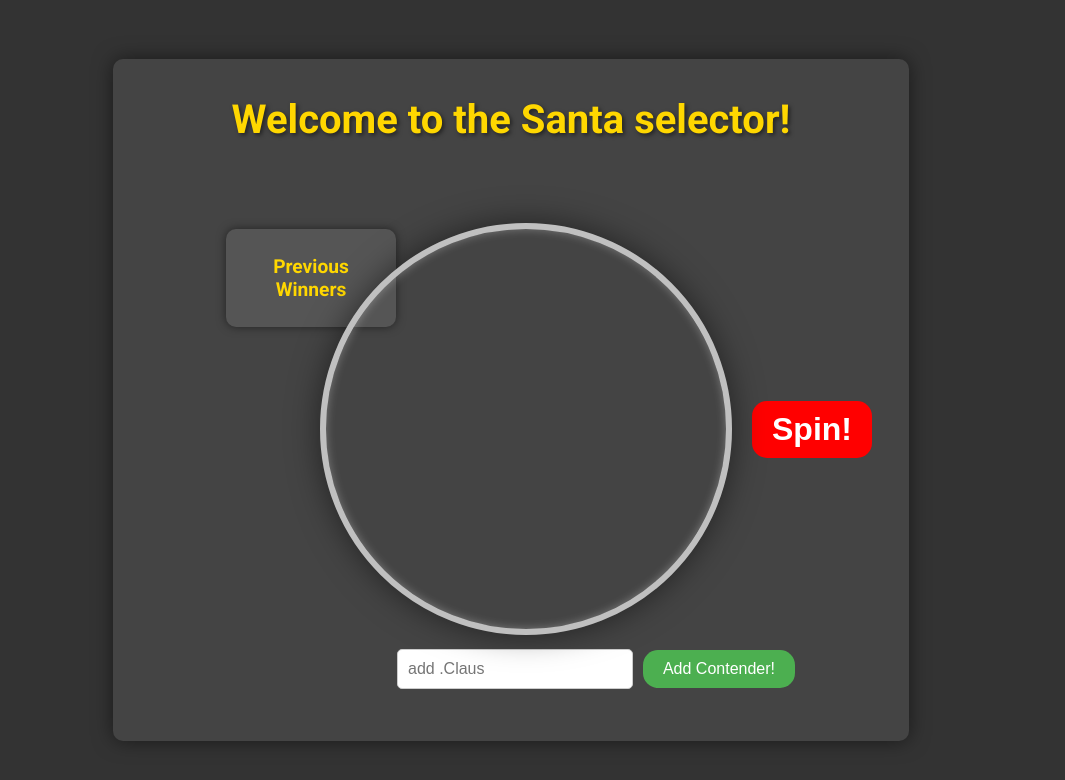
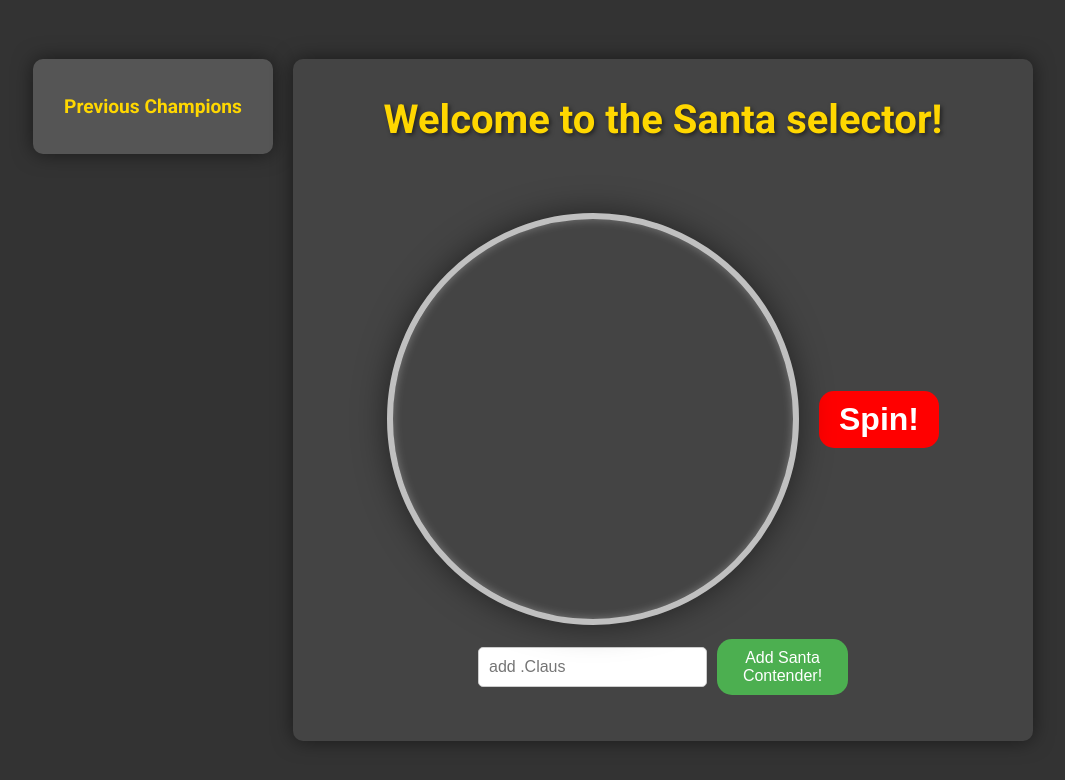
Before and after one commit to Cristoffer85/santa-selector, a React (Vite) app: page / in a window 1280 px wide. Shown: the top 780 px of the page, without its empty margins (107-1172 px from the left). Built offline with nearby package versions, Linux system fonts and the light colour scheme.

Commit message:
Sort of fix again, no.2

```diff
--- a/src/App.css
+++ b/src/App.css
@@ -12,6 +12,13 @@ body {
     height: 100vh;
 }
 
+.app-container {
+    display: flex;
+    justify-content: center;
+    align-items: flex-start;
+    gap: 20px; /* Space between the winners box and the main content */
+}
+
 .app {
     display: flex;
     flex-direction: column;
@@ -21,7 +28,7 @@ body {
     padding: 20px;
     border-radius: 10px;
     box-shadow: 0 0 20px rgba(0, 0, 0, 0.5);
-    width: 800px; /* Set a fixed width */
+    width: 700px; /* Set a fixed width */
     max-width: 90%; /* Ensure it doesn't exceed a certain size */
     position: relative; /* Ensure the wheel is positioned relative to the app container */
 }
@@ -32,7 +39,7 @@ body {
     display: flex;
     justify-content: center;
     align-items: center;
-    margin-bottom: 70px;
+    margin-bottom: 60px;
 }
 
 h1 {
@@ -49,12 +56,19 @@ h1 {
     align-items: flex-start; /* Align items to the top */
 }
 
+.results-list-container {
+    display: flex;
+    flex-direction: column;
+    align-items: center;
+    background: #555;
+    padding: 20px;
+    border-radius: 10px;
+    box-shadow: 0 0 20px rgba(0, 0, 0, 0.5);
+    width: 200px; /* Set a fixed width */
+}
+
 .results-list {
-    width: 150px;
-    background: #555;
-    padding: 10px;
-    border-radius: 10px;
-    box-shadow: 0 0 10px rgba(0, 0, 0, 0.5);
+    width: 100%;
 }
 
 .results-list h2 {
--- a/src/App.tsx
+++ b/src/App.tsx
@@ -43,28 +43,32 @@ const App: React.FC = () => {
   };
 
   return (
-    <div className="app">
-      <div className="header-container">
-        {!winnerName && showSpinButton && <h1>Welcome to the Santa selector!</h1>}
-        {winnerName && <h1>Winner is {winnerName}!</h1>}
-      </div>
-      <div className="main-content">
+    <div className="app-container">
+      <div className="results-list-container">
         <div className="results-list">
-          <h2>Previous Winners</h2>
+          <h2>Previous Champions</h2>
           <ul>
             {results.map((result, index) => (
               <li key={index}>{result}</li>
             ))}
           </ul>
         </div>
-        <div className="wheel-and-form">
-          <Wheel segments={segments} setFlashingColor={setFlashingColor} onSpinStart={handleSpinStart} onSpinEnd={handleSpinEnd} showSpinButton={showSpinButton} showArrow={showArrow} />
-          {showForm && <Segments segments={segments} setSegments={setSegments} />}
-          <SegmentList segments={segments} flashingColor={flashingColor} />
+      </div>
+      <div className="app">
+        <div className="header-container">
+          {!winnerName && showSpinButton && <h1>Welcome to the Santa selector!</h1>}
+          {winnerName && <h1>Winner is {winnerName}!</h1>}
         </div>
+        <div className="main-content">
+          <div className="wheel-and-form">
+            <Wheel segments={segments} setFlashingColor={setFlashingColor} onSpinStart={handleSpinStart} onSpinEnd={handleSpinEnd} showSpinButton={showSpinButton} showArrow={showArrow} />
+            {showForm && <Segments segments={segments} setSegments={setSegments} />}
+            <SegmentList segments={segments} flashingColor={flashingColor} />
+          </div>
+        </div>
+        {showNewRoundButton && <button className="new-round-button" onClick={handleNewRound}>New Round?</button>}
+        <ToastContainer />
       </div>
-      {showNewRoundButton && <button className="new-round-button" onClick={handleNewRound}>New Round?</button>}
-      <ToastContainer />
     </div>
   );
 };
--- a/src/Components/ContenderList/ContenderList.css
+++ b/src/Components/ContenderList/ContenderList.css
@@ -1,5 +1,5 @@
 .segment-list {
-  margin-top: 40px;
+  margin-top: 50px;
   text-align: center;
 }
 
--- a/src/Components/Contenders/Contenders.tsx
+++ b/src/Components/Contenders/Contenders.tsx
@@ -35,7 +35,7 @@ const Segments: React.FC<{ segments: Segment[], setSegments: (segments: Segment[
           onChange={(e) => setInputValue(e.target.value)}
           placeholder="add .Claus"
         />
-        <button className="addcontender-button" onClick={handleAddSegment}>Add Contender!</button>
+        <button className="addcontender-button" onClick={handleAddSegment}>Add Santa Contender!</button>
       </div>
     </div>
   );
```
